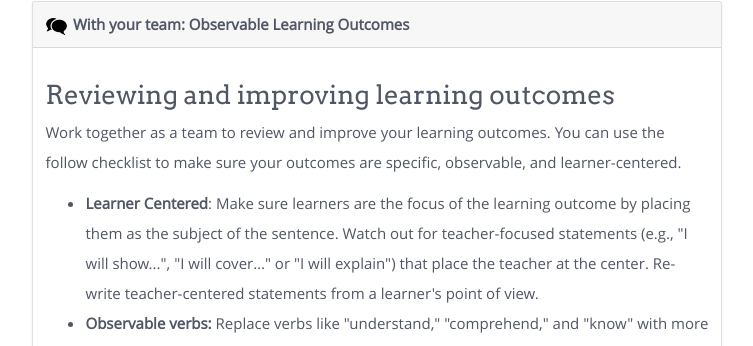
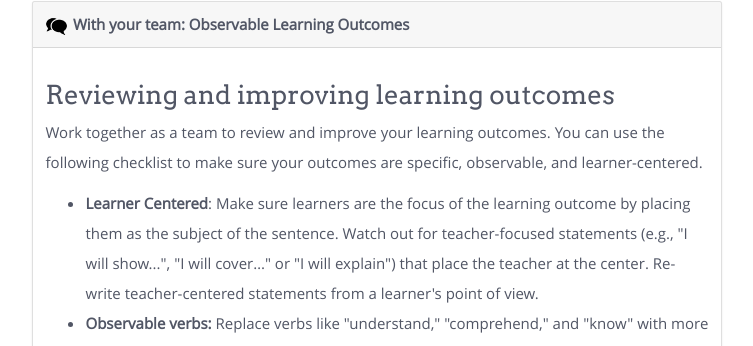
Before and after one commit to UCLALibrary/foundations, a Jekyll site: the page built from modules/design-process/_posts/2000-01-03-learning-outcomes.html, in a window 1280 px wide and 900 px high, scrolled down 2618 px. Shown: the part 138-484 px from the top of the window, without its empty margins (383-1136 px from the left). Built offline with Jekyll 4.4.1, drawn with Linux system fonts in a browser that asks for light colours; nearby versions of some CDN libraries.

Commit message:
Update 2000-01-03-learning-outcomes.html

```diff
--- a/modules/design-process/_posts/2000-01-03-learning-outcomes.html
+++ b/modules/design-process/_posts/2000-01-03-learning-outcomes.html
@@ -45,7 +45,7 @@ title: Learning Outcomes
   </div>
   <div class="card-body">
     <h3 class="card-title">Reviewing and improving learning outcomes</h3>
-      <p class="card-text">Work together as a team to review and improve your learning outcomes. You can use the follow checklist to make sure your outcomes are specific, observable, and learner-centered.</p>
+      <p class="card-text">Work together as a team to review and improve your learning outcomes. You can use the following checklist to make sure your outcomes are specific, observable, and learner-centered.</p>
       <ul>
           <li><strong>Learner Centered</strong>: Make sure learners are the focus of the learning outcome by placing them as the subject of the sentence. Watch out for teacher-focused statements (e.g., "I will show...", "I will cover…" or "I will explain") that place the teacher at the center. Re-write teacher-centered statements from a learner's point of view.</li>
           <li><strong>Observable verbs:</strong> Replace verbs like "understand," "comprehend," and "know" with more specific and observable verbs. Ask yourself - if learners understand this idea, what could they do to demonstrate their understanding? The answer to that question should help you find an observable verb!</li>
```
